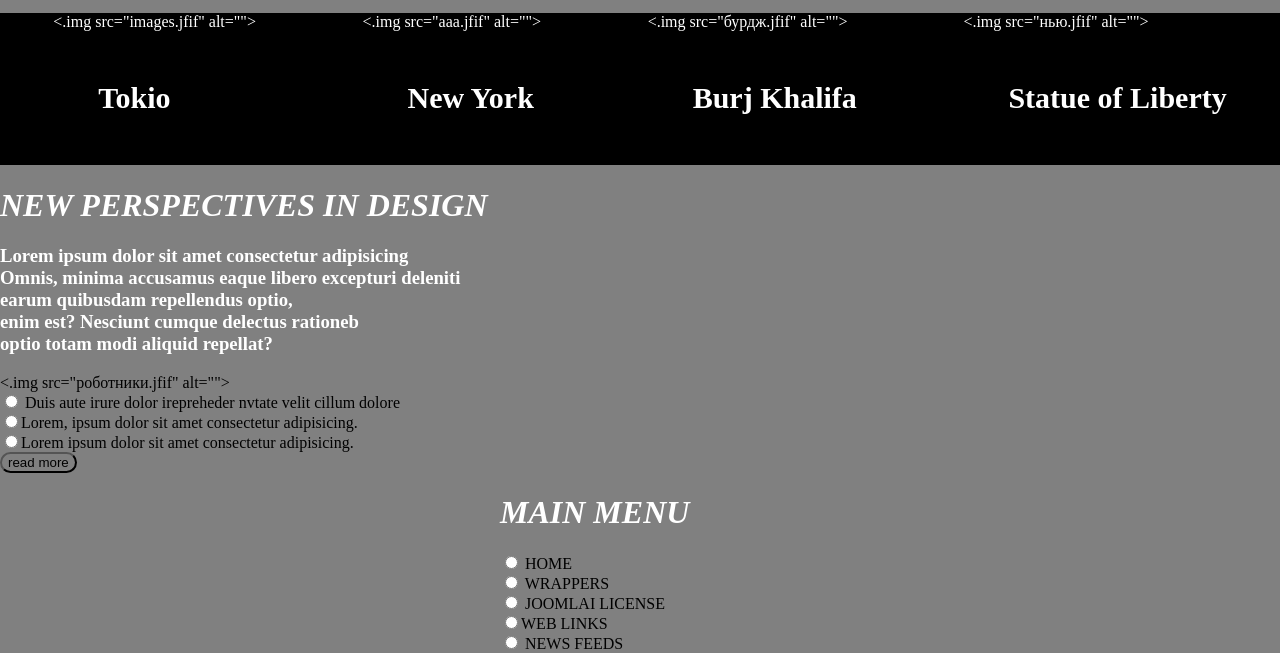
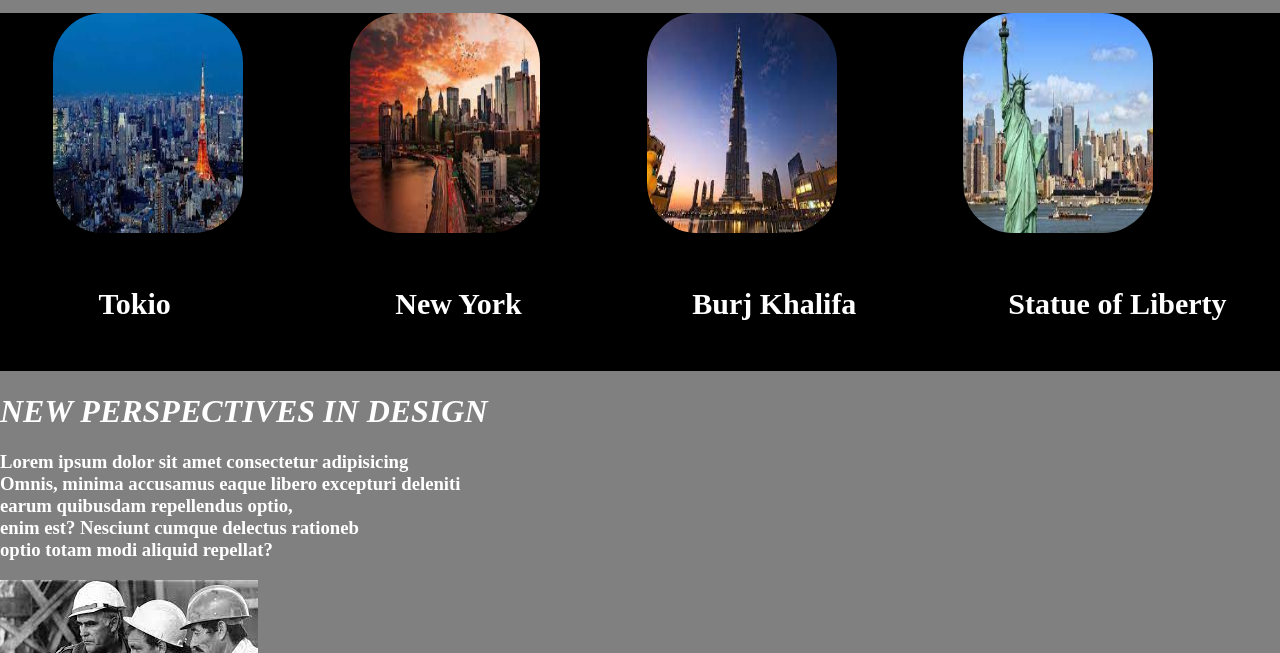
Before and after one commit to Sarapovaajgerim/aaa, a plain HTML site: page index.html in a window 1280 px wide. Shown: the part 141-794 px from the top of the page. Drawn offline with Linux system fonts and the light colour scheme.

Commit message:
Update index.html
Signed-off-by: Sarapovaajgerim <165881472+Sarapovaajgerim@users.noreply.github.com>

```diff
--- a/index.html
+++ b/index.html
@@ -28,19 +28,19 @@
 
     <div class="main-photo">
       <div class="main-ph">
-          <.img src="images.jfif" alt="">
+          <img src="images.jfif" alt="">
           <h5>Tokio</h5>
       </div>
       <div class="main-ph1">
-          <.img src="ааа.jfif" alt="">
+          <img src="ааа.jfif" alt="">
           <h5>New York</h5>
       </div>
       <div class="main-ph2">
-          <.img src="бурдж.jfif" alt="">
+          <img src="бурдж.jfif" alt="">
           <h5>Burj Khalifa</h5>
       </div>
       <div class="main-ph3">
-          <.img src="нью.jfif" alt="">
+          <img src="нью.jfif" alt="">
           <h5>Statue of Liberty</h5>
       </div>
 </div>
@@ -49,7 +49,7 @@
  <h1> <i>NEW PERSPECTIVES IN DESIGN</i></h1>
  <h3>Lorem ipsum dolor sit amet consectetur adipisicing  <br> Omnis, minima accusamus eaque libero excepturi deleniti <br> earum quibusdam repellendus optio,  <br> enim est? Nesciunt cumque delectus rationeb <br> optio totam modi aliquid repellat? <br></h3>
 <div>
-  <.img src="роботники.jfif" alt=""><br>
+  <img src="роботники.jfif" alt=""><br>
 <input type="radio"> Duis aute irure dolor irepreheder nvtate velit cillum dolore <br>
 <input type="radio">Lorem, ipsum dolor sit amet consectetur adipisicing. <br>
 <input type="radio">Lorem ipsum dolor sit amet consectetur adipisicing. <br>
```
